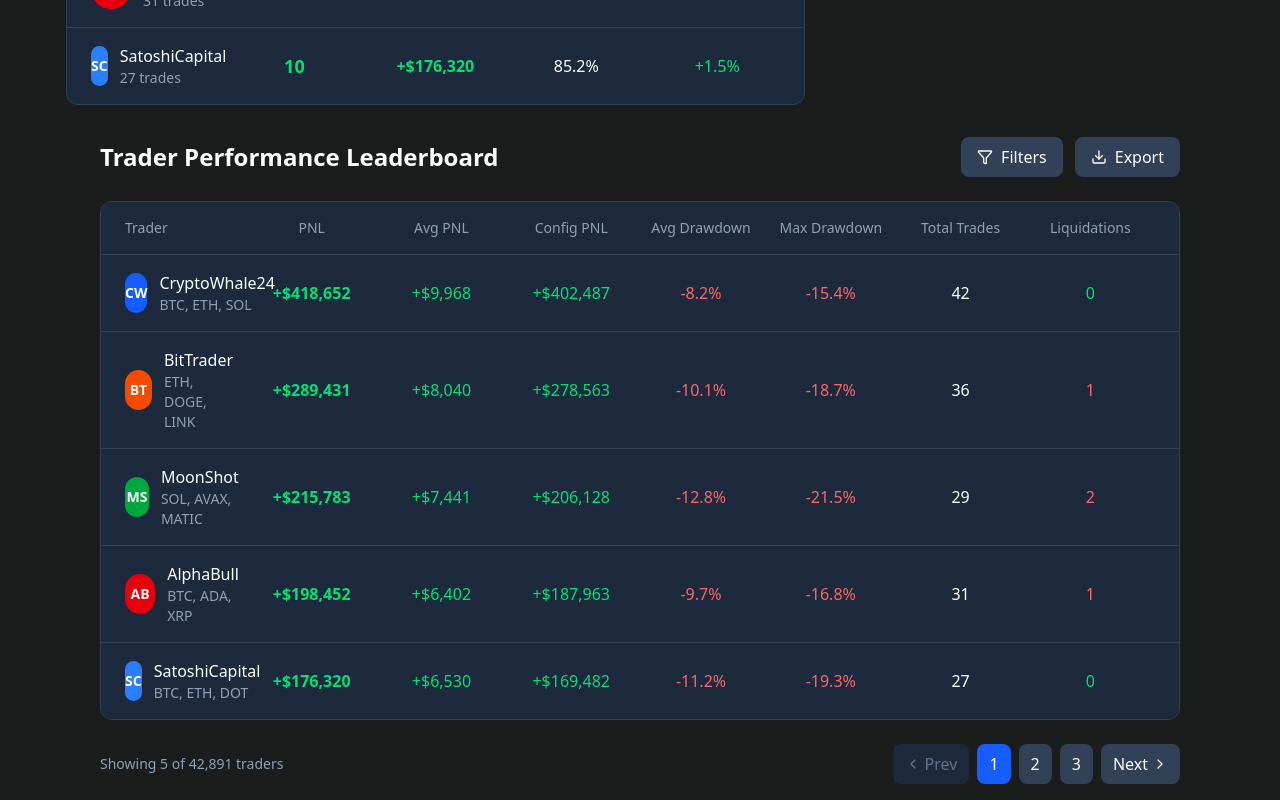
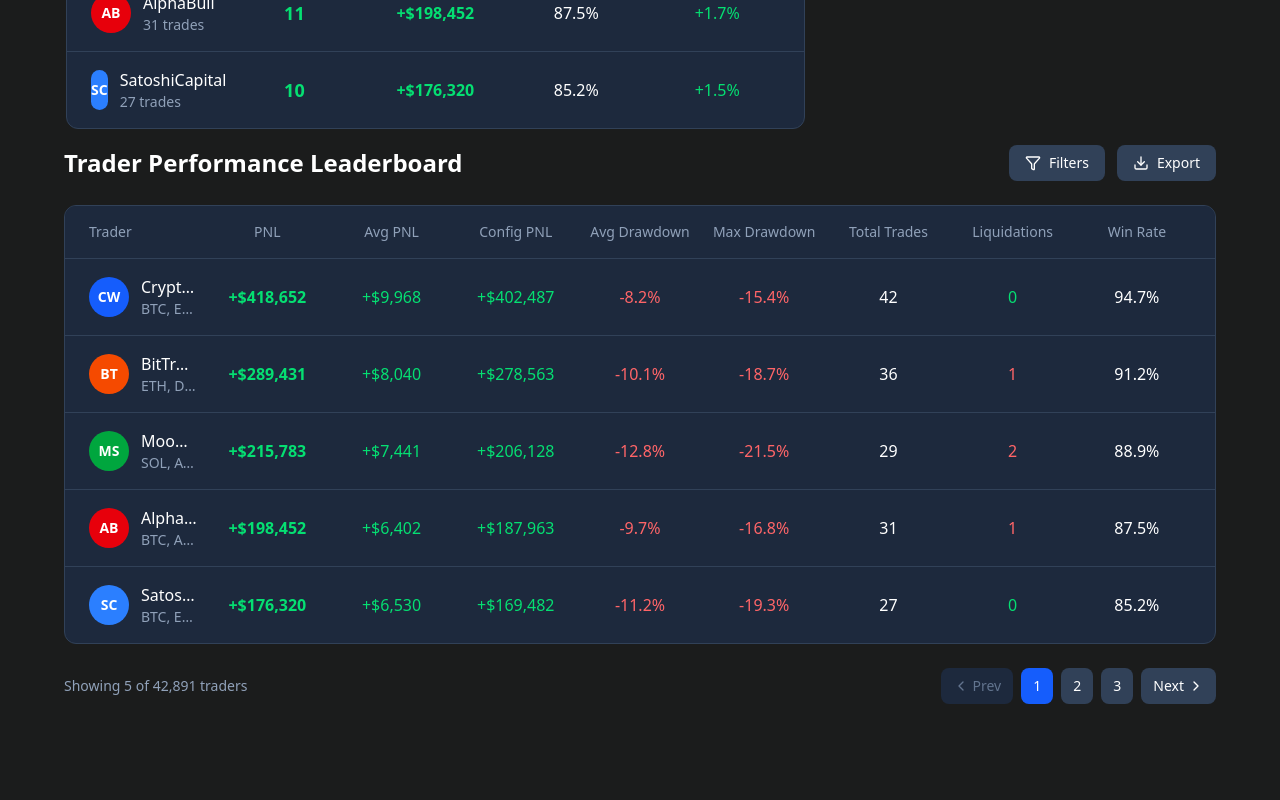
Before and after one commit to adnan-aadi7/Trading, a React (Vite) app in the folder frontend/: page / in a window 1280 px wide. Shown: the part 1939-2739 px from the top of the page. After the commit the page ends 2643 px from the top, so only its background shows below. Built offline with nearby package versions, Linux system fonts and the light colour scheme.

Commit message:
fixed responsivensss issues

```diff
--- a/frontend/src/common/ActiveTraders.jsx
+++ b/frontend/src/common/ActiveTraders.jsx
@@ -45,7 +45,7 @@ const ActiveTraders = () => {
   ];
 
   return (
-    <div className=" p-6">
+    <div className=" p-6 ">
       <div className="bg-slate-800 rounded-lg p-6 max-w-md">
         {/* Header */}
         <div className="flex items-center justify-between mb-6">
--- a/frontend/src/common/LeaderBoard.jsx
+++ b/frontend/src/common/LeaderBoard.jsx
@@ -98,10 +98,10 @@ const Leaderboard = () => {
         key="prev"
         onClick={() => handlePageChange(Math.max(1, currentPage - 1))}
         disabled={currentPage === 1}
-        className="flex items-center gap-1 px-3 py-2 bg-slate-700 hover:bg-slate-600 disabled:bg-slate-800 disabled:text-slate-500 text-white rounded-lg transition-colors"
+        className="flex items-center gap-1 px-2 sm:px-3 py-1.5 sm:py-2 bg-slate-700 hover:bg-slate-600 disabled:bg-slate-800 disabled:text-slate-500 text-white rounded-lg transition-colors text-sm"
       >
         <ChevronLeft size={16} />
-        Prev
+        <span className="hidden sm:inline">Prev</span>
       </button>
     );
 
@@ -111,7 +111,7 @@ const Leaderboard = () => {
         <button
           key={i}
           onClick={() => handlePageChange(i)}
-          className={`px-3 py-2 rounded-lg transition-colors ${
+          className={`px-2 sm:px-3 py-1.5 sm:py-2 rounded-lg transition-colors text-sm ${
             currentPage === i
               ? "bg-blue-600 text-white"
               : "bg-slate-700 hover:bg-slate-600 text-white"
@@ -128,9 +128,9 @@ const Leaderboard = () => {
         key="next"
         onClick={() => handlePageChange(Math.min(totalPages, currentPage + 1))}
         disabled={currentPage === totalPages}
-        className="flex items-center gap-1 px-3 py-2 bg-slate-700 hover:bg-slate-600 disabled:bg-slate-800 disabled:text-slate-500 text-white rounded-lg transition-colors"
+        className="flex items-center gap-1 px-2 sm:px-3 py-1.5 sm:py-2 bg-slate-700 hover:bg-slate-600 disabled:bg-slate-800 disabled:text-slate-500 text-white rounded-lg transition-colors text-sm"
       >
-        Next
+        <span className="hidden sm:inline">Next</span>
         <ChevronRight size={16} />
       </button>
     );
@@ -139,52 +139,55 @@ const Leaderboard = () => {
   };
 
   return (
-    <div className="w-full">
+    <div className="w-full px-2 lg:px-16">
       <div className="w-full">
         {/* Header */}
-        <div className="flex items-center justify-between mb-6">
-          <h1 className="text-white text-2xl font-semibold">
+        <div className="flex flex-col sm:flex-row items-start sm:items-center justify-between gap-4 sm:gap-0 mb-4 sm:mb-6">
+          <h1 className="text-white text-xl sm:text-2xl font-semibold">
             Trader Performance Leaderboard
           </h1>
-          <div className="flex gap-3">
-            <button className="flex items-center gap-2 bg-slate-700 hover:bg-slate-600 text-white px-4 py-2 rounded-lg transition-colors">
+          <div className="flex gap-2 sm:gap-3">
+            <button className="flex items-center gap-1.5 sm:gap-2 bg-slate-700 hover:bg-slate-600 text-white px-3 sm:px-4 py-1.5 sm:py-2 rounded-lg transition-colors text-sm">
               <Filter size={16} />
-              Filters
+              <span className="hidden sm:inline">Filters</span>
             </button>
-            <button className="flex items-center gap-2 bg-slate-700 hover:bg-slate-600 text-white px-4 py-2 rounded-lg transition-colors">
+            <button className="flex items-center gap-1.5 sm:gap-2 bg-slate-700 hover:bg-slate-600 text-white px-3 sm:px-4 py-1.5 sm:py-2 rounded-lg transition-colors text-sm">
               <Download size={16} />
-              Export
+              <span className="hidden sm:inline">Export</span>
             </button>
           </div>
         </div>
 
         {/* Table */}
-        <div className="bg-slate-800 rounded-xl border border-slate-700 overflow-hidden overflow-x-auto">
+        <div className="bg-slate-800 rounded-xl border border-slate-700 overflow-hidden">
+          <div className="overflow-x-auto">
             {/* Table Header */}
-          <div className="grid grid-cols-9 gap-4 px-6 py-4 bg-slate-800 border-b border-slate-700 min-w-[1200px]">
-            <div className="text-slate-400 text-sm font-medium">Trader</div>
-            <div className="text-slate-400 text-sm font-medium text-center">
+            <div className="grid grid-cols-9 gap-3 sm:gap-4 px-3 sm:px-6 py-3 sm:py-4 bg-slate-800 border-b border-slate-700 min-w-[800px]">
+              <div className="text-slate-400 text-xs sm:text-sm font-medium">
+                Trader
+              </div>
+              <div className="text-slate-400 text-xs sm:text-sm font-medium text-center">
                 PNL
               </div>
-            <div className="text-slate-400 text-sm font-medium text-center">
+              <div className="text-slate-400 text-xs sm:text-sm font-medium text-center">
                 Avg PNL
               </div>
-            <div className="text-slate-400 text-sm font-medium text-center">
+              <div className="text-slate-400 text-xs sm:text-sm font-medium text-center">
                 Config PNL
               </div>
-            <div className="text-slate-400 text-sm font-medium text-center">
+              <div className="text-slate-400 text-xs sm:text-sm font-medium text-center">
                 Avg Drawdown
               </div>
-            <div className="text-slate-400 text-sm font-medium text-center">
+              <div className="text-slate-400 text-xs sm:text-sm font-medium text-center">
                 Max Drawdown
               </div>
-            <div className="text-slate-400 text-sm font-medium text-center">
+              <div className="text-slate-400 text-xs sm:text-sm font-medium text-center">
                 Total Trades
               </div>
-            <div className="text-slate-400 text-sm font-medium text-center">
+              <div className="text-slate-400 text-xs sm:text-sm font-medium text-center">
                 Liquidations
               </div>
-            <div className="text-slate-400 text-sm font-medium text-center">
+              <div className="text-slate-400 text-xs sm:text-sm font-medium text-center">
                 Win Rate
               </div>
             </div>
@@ -193,61 +196,67 @@ const Leaderboard = () => {
             {traders.map((trader, index) => (
               <div
                 key={trader.id}
-              className={`grid grid-cols-9 gap-4 px-6 py-4 hover:bg-slate-750 transition-colors min-w-[1200px] ${
-                index !== traders.length - 1 ? "border-b border-slate-700" : ""
+                className={`grid grid-cols-9 gap-3 sm:gap-4 px-3 sm:px-6 py-3 sm:py-4 hover:bg-slate-750 transition-colors min-w-[800px] ${
+                  index !== traders.length - 1
+                    ? "border-b border-slate-700"
+                    : ""
                 }`}
               >
                 {/* Trader Info */}
-              <div className="flex items-center gap-3">
+                <div className="flex items-center gap-2 sm:gap-3">
                   <div
-                  className={`w-10 h-10 rounded-full ${trader.avatarBg} flex items-center justify-center text-white text-sm font-semibold`}
+                    className={`w-8 h-8 sm:w-10 sm:h-10 rounded-full ${trader.avatarBg} flex items-center justify-center text-white text-xs sm:text-sm font-semibold flex-shrink-0`}
                   >
                     {trader.avatar}
                   </div>
-                <div>
-                  <div className="text-white font-medium">{trader.name}</div>
-                  <div className="text-slate-400 text-sm">{trader.assets}</div>
+                  <div className="min-w-0 flex-1">
+                    <div className="text-white font-medium text-sm sm:text-base truncate">
+                      {trader.name}
+                    </div>
+                    <div className="text-slate-400 text-xs sm:text-sm truncate">
+                      {trader.assets}
+                    </div>
                   </div>
                 </div>
 
                 {/* PNL */}
                 <div className="flex items-center justify-center">
-                <span className="text-green-400 font-semibold">
+                  <span className="text-green-400 font-semibold text-sm sm:text-base whitespace-nowrap">
                     {trader.pnl}
                   </span>
                 </div>
 
                 {/* Avg PNL */}
                 <div className="flex items-center justify-center">
-                <span className="text-green-400 font-medium">
+                  <span className="text-green-400 font-medium text-sm sm:text-base whitespace-nowrap">
                     {trader.avgPnl}
                   </span>
                 </div>
 
                 {/* Config PNL */}
                 <div className="flex items-center justify-center">
-                <span className="text-green-400 font-medium">
+                  <span className="text-green-400 font-medium text-sm sm:text-base whitespace-nowrap">
                     {trader.configPnl}
                   </span>
                 </div>
 
                 {/* Avg Drawdown */}
                 <div className="flex items-center justify-center">
-                <span className="text-red-400 font-medium">
+                  <span className="text-red-400 font-medium text-sm sm:text-base whitespace-nowrap">
                     {trader.avgDrawdown}
                   </span>
                 </div>
 
                 {/* Max Drawdown */}
                 <div className="flex items-center justify-center">
-                <span className="text-red-400 font-medium">
+                  <span className="text-red-400 font-medium text-sm sm:text-base whitespace-nowrap">
                     {trader.maxDrawdown}
                   </span>
                 </div>
 
                 {/* Total Trades */}
                 <div className="flex items-center justify-center">
-                <span className="text-white font-medium">
+                  <span className="text-white font-medium text-sm sm:text-base whitespace-nowrap">
                     {trader.totalTrades}
                   </span>
                 </div>
@@ -255,7 +264,7 @@ const Leaderboard = () => {
                 {/* Liquidations */}
                 <div className="flex items-center justify-center">
                   <span
-                  className={`font-medium ${
+                    className={`font-medium text-sm sm:text-base whitespace-nowrap ${
                       trader.liquidations === 0
                         ? "text-green-400"
                         : "text-red-400"
@@ -267,15 +276,18 @@ const Leaderboard = () => {
 
                 {/* Win Rate */}
                 <div className="flex items-center justify-center">
-                <span className="text-white font-medium">{trader.winRate}</span>
+                  <span className="text-white font-medium text-sm sm:text-base whitespace-nowrap">
+                    {trader.winRate}
+                  </span>
                 </div>
               </div>
             ))}
           </div>
+        </div>
 
         {/* Footer with pagination */}
-        <div className="flex items-center justify-between mt-6">
-          <div className="text-slate-400 text-sm">
+        <div className="flex flex-col sm:flex-row items-start sm:items-center justify-between gap-4 sm:gap-0 mt-4 sm:mt-6">
+          <div className="text-slate-400 text-xs sm:text-sm">
             Showing 5 of {totalTraders.toLocaleString()} traders
           </div>
           <div className="flex items-center gap-2">{renderPagination()}</div>
--- a/frontend/src/common/Navbar.jsx
+++ b/frontend/src/common/Navbar.jsx
@@ -23,7 +23,7 @@ const Navbar = () => {
   ];
 
   return (
-    <nav className=" px-4 py-3">
+    <nav className=" lg:px-16 py-3">
       <div className="flex items-center justify-between">
         {/* Left side */}
         <div className="flex items-center space-x-4">
--- a/frontend/src/dasboard/components/TradingFilter.jsx
+++ b/frontend/src/dasboard/components/TradingFilter.jsx
@@ -83,7 +83,8 @@ const TradingFilter = () => {
   );
 
   return (
-    <div className="bg-slate-900 px-4 sm:px-6 py-1 border-b border-slate-700">
+    <div className="bg-slate-900 border-b border-slate-700 px-8">
+      <div className="container mx-auto px-4 py-1">
         <div className="flex flex-col sm:flex-row items-start sm:items-center justify-between gap-4 sm:gap-0">
           <div className="flex flex-wrap items-center gap-3 sm:gap-6">
             <FilterDropdown
@@ -91,7 +92,11 @@ const TradingFilter = () => {
               filterType="timeframe"
               value={filters.timeframe}
             />
-          <FilterDropdown label="Pair" filterType="pair" value={filters.pair} />
+            <FilterDropdown
+              label="Pair"
+              filterType="pair"
+              value={filters.pair}
+            />
             <FilterDropdown
               label="Leverage"
               filterType="leverage"
@@ -113,6 +118,7 @@ const TradingFilter = () => {
           </div>
         </div>
       </div>
+    </div>
   );
 };
 
--- a/frontend/src/dasboard/page/Dashboard.jsx
+++ b/frontend/src/dasboard/page/Dashboard.jsx
@@ -38,9 +38,8 @@ const Dashboard = () => {
       </div>
 
       {/* Full-width Leaderboard */}
-      <div className="px-3 sm:px-4 md:px-6 lg:px-[100px] py-4">
-        <Leaderboard />
-      </div>
+
+      <Leaderboard />
     </>
   );
 };
```
Lines whose indentation alone changed are shown as unchanged.
